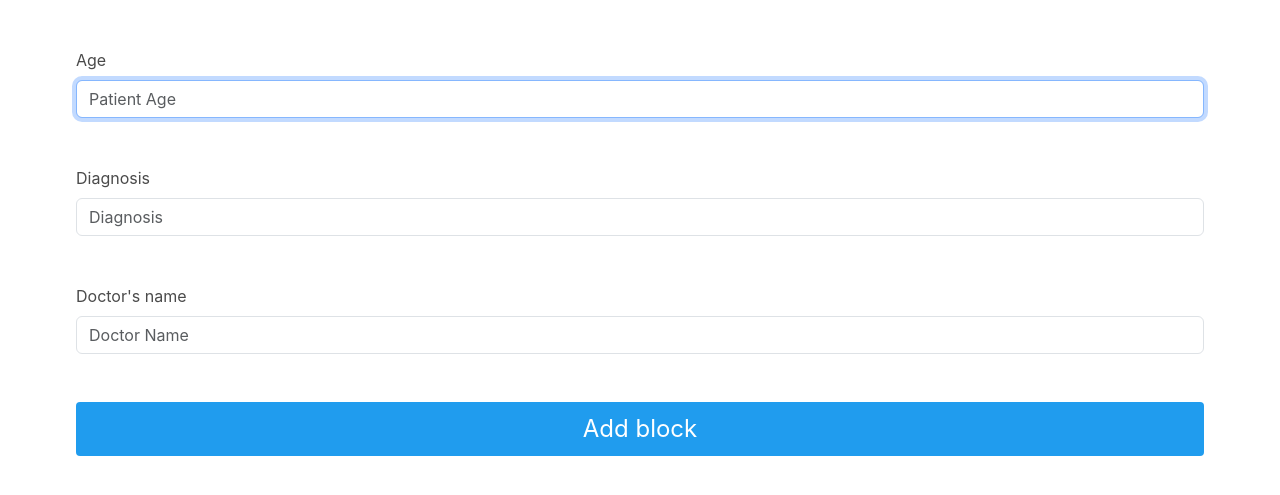
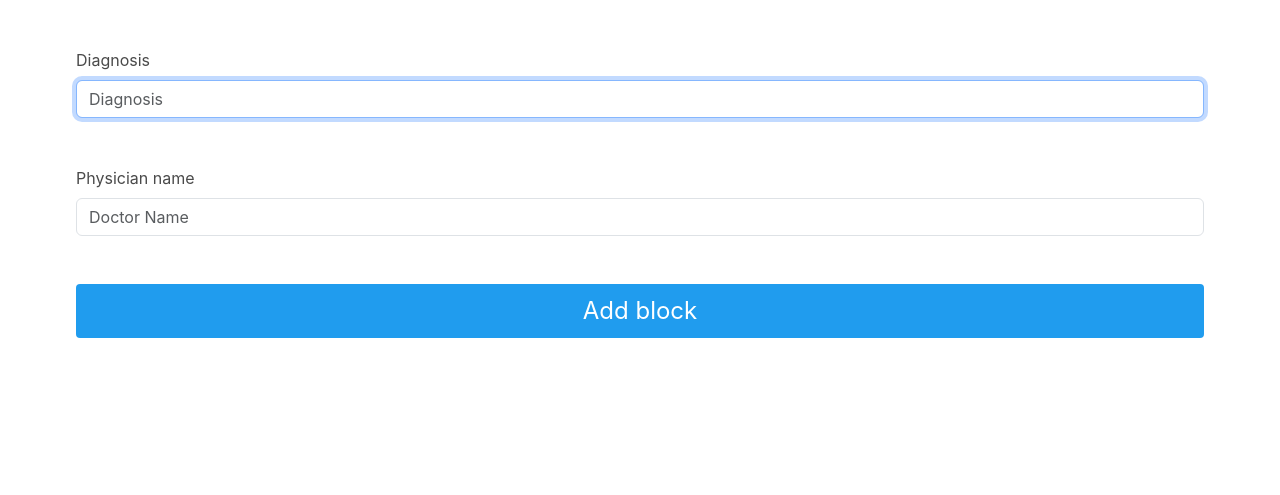
Before and after one commit to ghanem025/Blockchain-app, a Flask app: page /adding_block in a window 1280 px wide. Shown: the part 72-567 px from the top of the page. Run offline with Flask 3, Linux system fonts and the light colour scheme; some libraries are stand-ins or nearby versions.

Commit message:
removed age field

```diff
--- a/src/main.py
+++ b/src/main.py
@@ -48,9 +48,8 @@ def add_block_site():
 @main.route('/adding_block', methods=['POST'])
 def add_block():
 	import time
-	age = request.form.get('age')
 	diagnosis = request.form.get('diagnosis')
 	doctor = request.form.get('doctor')
 	blockchain.add_new_transaction(1)
-	print(blockchain.mine(age, diagnosis, doctor))
+	print(blockchain.mine(diagnosis, doctor))
 	return 'chain'
--- a/src/templates/add_block.html
+++ b/src/templates/add_block.html
@@ -3,13 +3,6 @@
 {% block content %}
 <div>
     <form method="POST" action="/adding_block">
-      <!-- Patient age -->
-      <div class="form-outline mb-5">
-        <div class="control">
-            <label class="form-label" for="user">Age</label>
-            <input class="form-control" type="age" name="age" placeholder="Patient Age" autofocus="">
-        </div>
-      </div>
       <!-- Patient diagnosis -->
       <div class="form-outline mb-5">
         <div class="control">
@@ -17,10 +10,10 @@
             <input class="form-control" type="diagnosis" name="diagnosis" placeholder="Diagnosis" autofocus="">
         </div>
       </div>
-      <!--Doctor information-->
+      <!--Doctor Name -->
       <div class="form-outline mb-5">
         <div class="control">
-            <label class="form-label" for="user">Doctor's name</label>
+            <label class="form-label" for="user">Physician name</label>
             <input class="form-control" type="doctor" name="doctor" placeholder="Doctor Name" autofocus="">
         </div>
       </div>
```
Also changed, not shown: src/blockchain.py (+4 -5 lines).
